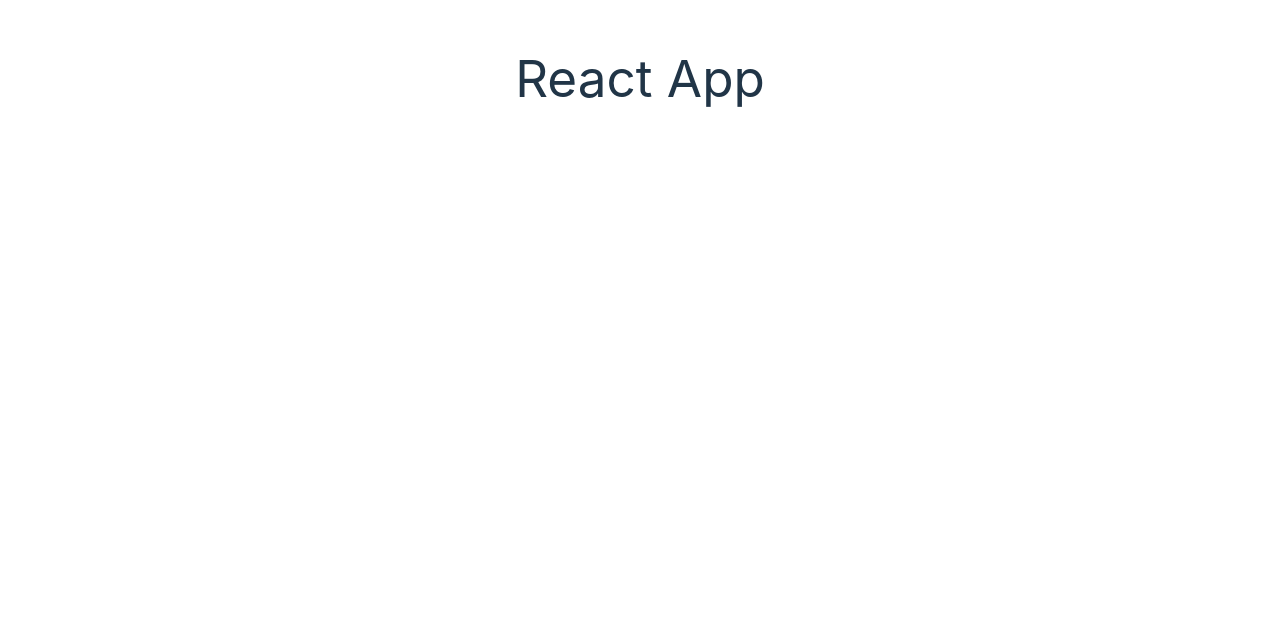
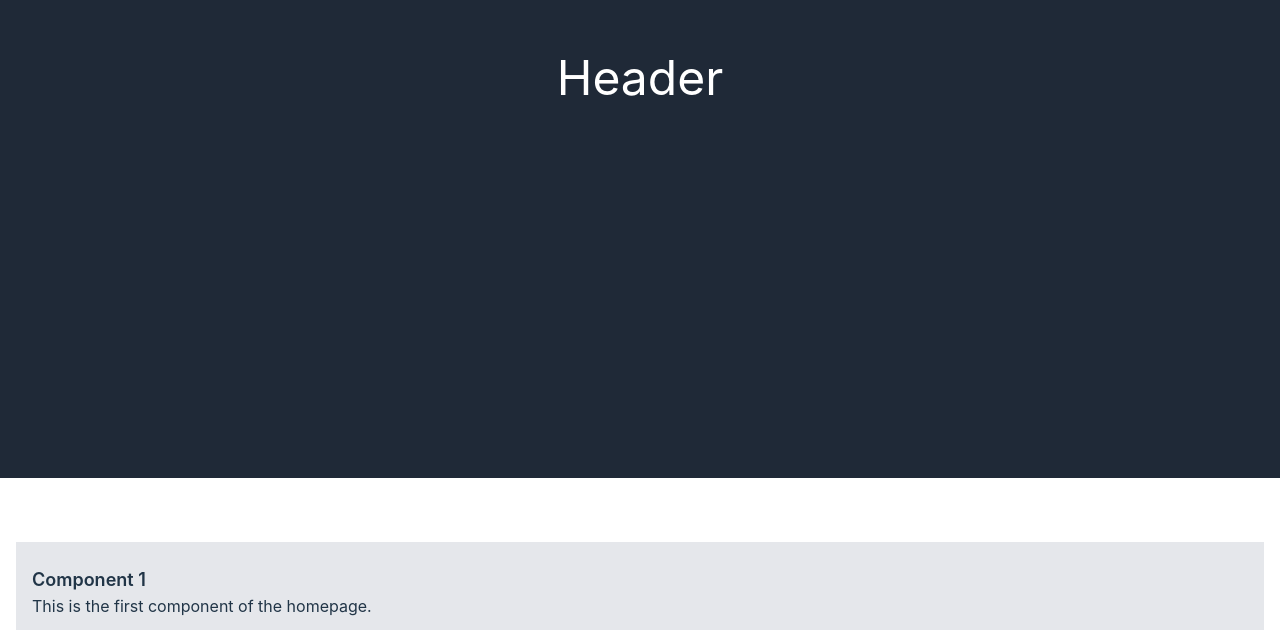
Before and after one commit to Valeriusdev/react-tailwind-space-project, a React (Vite) app: page / in a window 1280 px wide. Shown: the part 322-952 px from the top of the page. Before the commit the page ends 800 px from the top, so only its background shows below. Built offline with nearby package versions, Linux system fonts and the light colour scheme.

Commit message:
add Home Page layout

```diff
--- a/src/App.jsx
+++ b/src/App.jsx
@@ -1,11 +1,8 @@
-import './App.css'
+import React from "react";
+import HomeLayout from './layout/HomeLayout'
 
 const App = () => {
-  return (
-    <div>
-      <h1> React App </h1>
-    </div>
-  );
+  return <HomeLayout />;
 };
 
-export default App
+export default App;
--- /dev/null
+++ b/src/components/Component1.jsx
@@ -0,0 +1,10 @@
+import React from "react";
+
+const Component1 = () => (
+  <div className="w-full px-4 py-6 bg-gray-200">
+    <h2 className="text-lg font-semibold">Component 1</h2>
+    <p>This is the first component of the homepage.</p>
+  </div>
+);
+
+export default Component1;
--- /dev/null
+++ b/src/components/Component2.jsx
@@ -0,0 +1,10 @@
+import React from "react";
+
+const Component2 = () => (
+  <div className="w-full px-4 py-6 bg-gray-200">
+    <h2 className="text-lg font-semibold">Component 2</h2>
+    <p>This is the second component of the homepage.</p>
+  </div>
+);
+
+export default Component2;
--- /dev/null
+++ b/src/components/Footer.jsx
@@ -0,0 +1,13 @@
+import React from "react";
+
+const Footer = () => {
+  return (
+    <footer className="w-screen h-full bg-gray-800 text-white flex items-center justify-center">
+      <div className="w-full">
+        <h2 className="text-5xl text-center">Footer</h2>
+      </div>
+    </footer>
+  )
+}
+
+export default Footer;
--- /dev/null
+++ b/src/components/Header.jsx
@@ -0,0 +1,13 @@
+import React from "react";
+
+const Header = () => {
+  return (
+    <header className="w-screen h-full bg-gray-800 text-white flex items-center justify-center">
+      <div className="w-full">
+        <h1 className="text-5xl text-center">Header</h1>
+      </div>
+    </header>
+  )
+}
+
+export default Header
--- /dev/null
+++ b/src/layout/HomeLayout.jsx
@@ -0,0 +1,31 @@
+import Header from '../components/Header'
+import Component1 from '../components/Component1'
+import Component2 from '../components/Component2'
+import Footer from '../components/Footer'
+
+const HomeLayout = () => {
+  return (
+    <div className="flex flex-col w-full">
+      <section className="h-screen w-full">
+        <Header />
+      </section>
+
+      <main className="w-full">
+        <div className="w-full px-4 py-16 space-y-16">
+          <div className="flex justify-center w-full h-screen">
+            <Component1 />
+          </div>
+          <div className="flex justify-center w-full h-screen">
+            <Component2 />
+          </div>
+        </div>
+      </main>
+
+      <div className="w-full h-[60vh]">
+        <Footer />
+      </div>
+    </div>
+  )
+}
+
+export default HomeLayout
```
